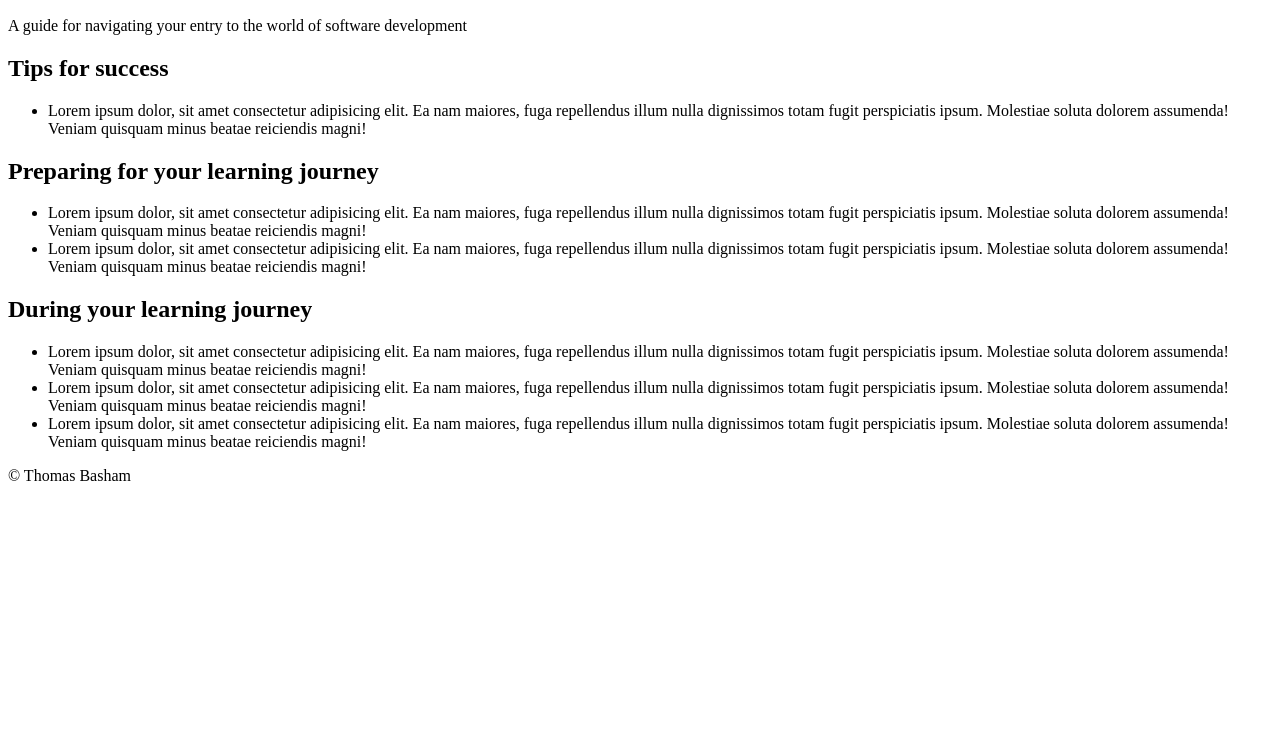
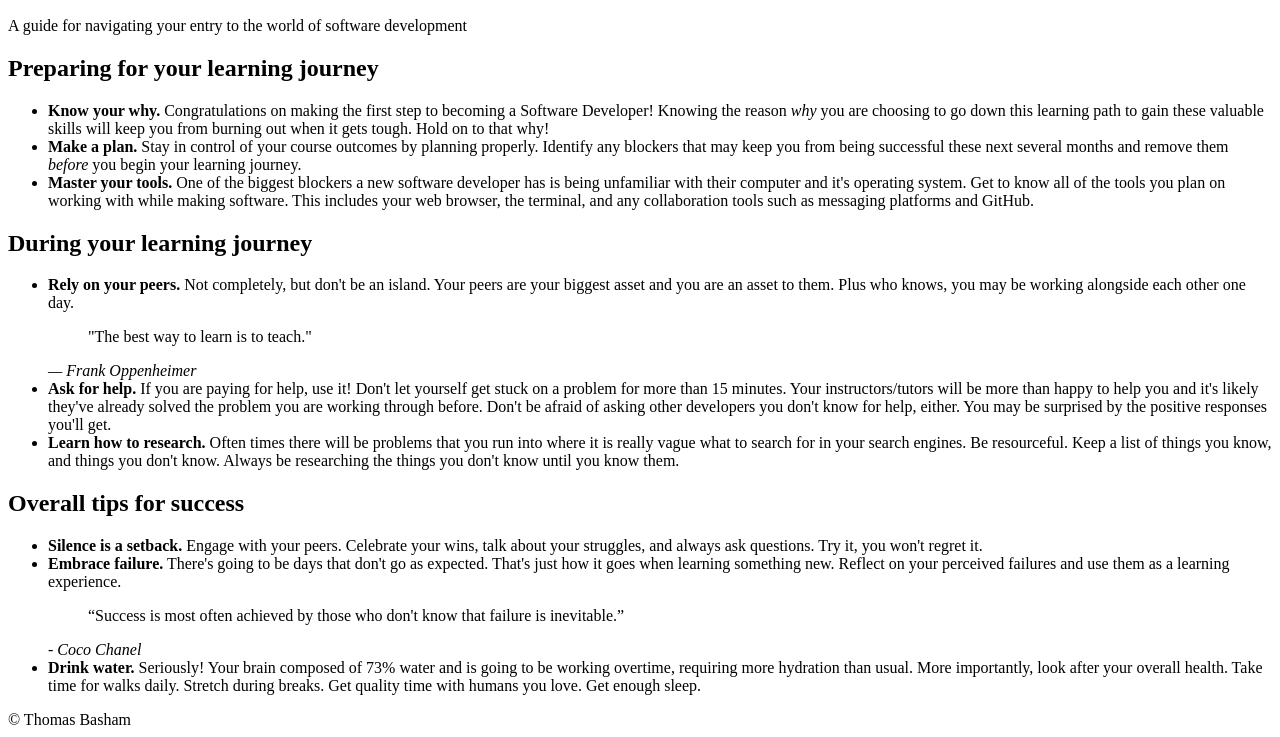
Before and after one commit to Thomas-Basham/code-102-project, a plain HTML site: page index.html in a window 1280 px wide. Shown: the part 118-855 px from the top of the page. Before the commit the page ends 800 px from the top, so only its background shows below. Drawn offline with Linux system fonts and the light colour scheme.

Commit message:
added text content

```diff
--- a/index.html
+++ b/index.html
@@ -20,51 +20,85 @@
           </p>
         </div>
       </section>
-
       <section>
-        <h2>Tips for success</h2>
-        <ul>
-          <li>
-            Lorem ipsum dolor, sit amet consectetur adipisicing elit. Ea nam
-            maiores, fuga repellendus illum nulla dignissimos totam fugit
-            perspiciatis ipsum. Molestiae soluta dolorem assumenda! Veniam
-            quisquam minus beatae reiciendis magni!
-          </li>
-        </ul>
         <h2>Preparing for your learning journey</h2>
         <ul>
           <li>
-            Lorem ipsum dolor, sit amet consectetur adipisicing elit. Ea nam
-            maiores, fuga repellendus illum nulla dignissimos totam fugit
-            perspiciatis ipsum. Molestiae soluta dolorem assumenda! Veniam
-            quisquam minus beatae reiciendis magni!
+            <strong>Know your why.</strong> Congratulations on making the first
+            step to becoming a Software Developer! Knowing the reason
+            <em>why</em> you are choosing to go down this learning path to gain
+            these valuable skills will keep you from burning out when it gets
+            tough. Hold on to that why!
           </li>
           <li>
-            Lorem ipsum dolor, sit amet consectetur adipisicing elit. Ea nam
-            maiores, fuga repellendus illum nulla dignissimos totam fugit
-            perspiciatis ipsum. Molestiae soluta dolorem assumenda! Veniam
-            quisquam minus beatae reiciendis magni!
+            <strong>Make a plan.</strong> Stay in control of your course
+            outcomes by planning properly. Identify any blockers that may keep
+            you from being successful these next several months and remove them
+            <em>before</em> you begin your learning journey.
+          </li>
+          <li>
+            <strong>Master your tools.</strong> One of the biggest blockers a
+            new software developer has is being unfamiliar with their computer
+            and it's operating system. Get to know all of the tools you plan on
+            working with while making software. This includes your web browser,
+            the terminal, and any collaboration tools such as messaging
+            platforms and GitHub.
           </li>
         </ul>
+
         <h2>During your learning journey</h2>
         <ul>
           <li>
-            Lorem ipsum dolor, sit amet consectetur adipisicing elit. Ea nam
-            maiores, fuga repellendus illum nulla dignissimos totam fugit
-            perspiciatis ipsum. Molestiae soluta dolorem assumenda! Veniam
-            quisquam minus beatae reiciendis magni!
+            <strong>Rely on your peers.</strong> Not completely, but don't be an
+            island. Your peers are your biggest asset and you are an asset to
+            them. Plus who knows, you may be working alongside each other one
+            day.
+            <blockquote>"The best way to learn is to teach."</blockquote>
+            <cite> — Frank Oppenheimer </cite>
           </li>
           <li>
-            Lorem ipsum dolor, sit amet consectetur adipisicing elit. Ea nam
-            maiores, fuga repellendus illum nulla dignissimos totam fugit
-            perspiciatis ipsum. Molestiae soluta dolorem assumenda! Veniam
-            quisquam minus beatae reiciendis magni!
+            <strong>Ask for help.</strong> If you are paying for help, use it!
+            Don't let yourself get stuck on a problem for more than 15 minutes.
+            Your instructors/tutors will be more than happy to help you and it's
+            likely they've already solved the problem you are working through
+            before. Don't be afraid of asking other developers you don't know
+            for help, either. You may be surprised by the positive responses
+            you'll get.
           </li>
           <li>
-            Lorem ipsum dolor, sit amet consectetur adipisicing elit. Ea nam
-            maiores, fuga repellendus illum nulla dignissimos totam fugit
-            perspiciatis ipsum. Molestiae soluta dolorem assumenda! Veniam
-            quisquam minus beatae reiciendis magni!
+            <strong>Learn how to research.</strong> Often times there will be
+            problems that you run into where it is really vague what to search
+            for in your search engines. Be resourceful. Keep a list of things
+            you know, and things you don't know. Always be researching the
+            things you don't know until you know them.
+          </li>
+        </ul>
+
+        <h2>Overall tips for success</h2>
+        <ul>
+          <li>
+            <strong>Silence is a setback.</strong> Engage with your peers.
+            Celebrate your wins, talk about your struggles, and always ask
+            questions. Try it, you won't regret it.
+          </li>
+          <li>
+            <strong>Embrace failure.</strong> There's going to be days that
+            don't go as expected. That's just how it goes when learning
+            something new. Reflect on your perceived failures and use them as a
+            learning experience.
+
+            <blockquote>
+              “Success is most often achieved by those who don't know that
+              failure is inevitable.”
+            </blockquote>
+            <cite> - Coco Chanel </cite>
+          </li>
+          <li>
+            <strong>Drink water.</strong> Seriously! Your brain composed of 73%
+            water and is going to be working overtime, requiring more hydration
+            than usual. More importantly, look after your overall health. Take
+            time for walks daily. Stretch during breaks. Get quality time with
+            humans you love. Get enough sleep.
           </li>
         </ul>
       </section>
```
